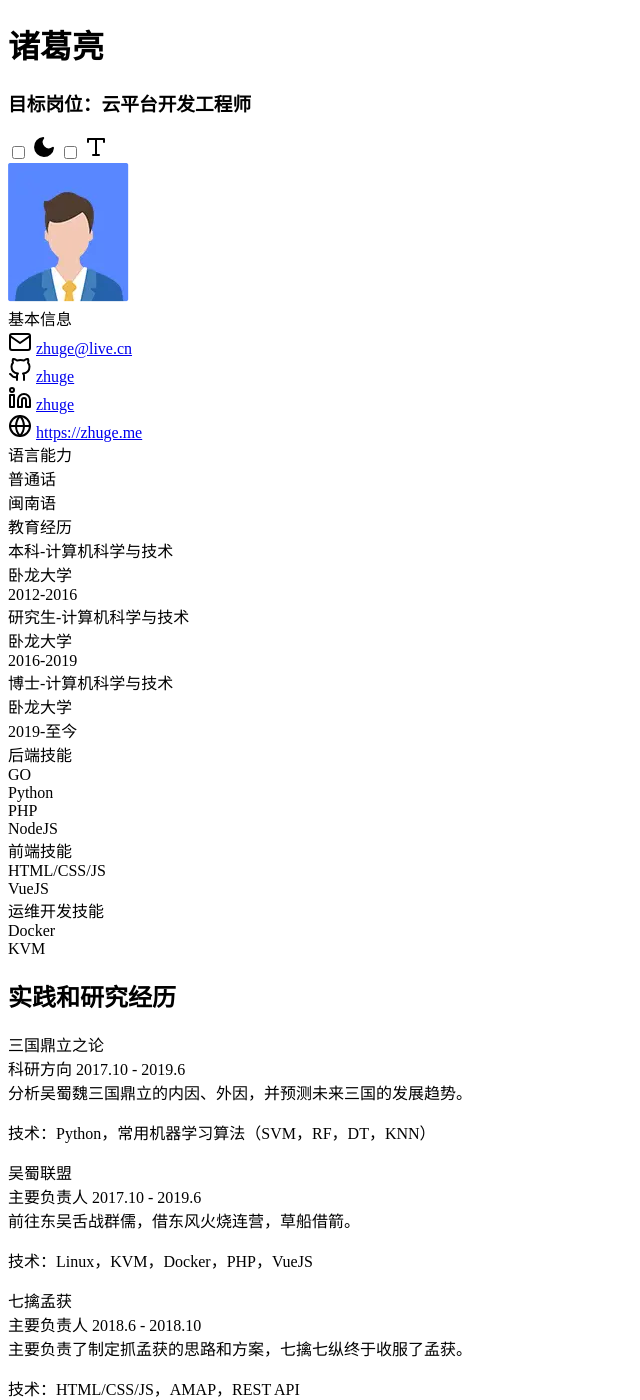
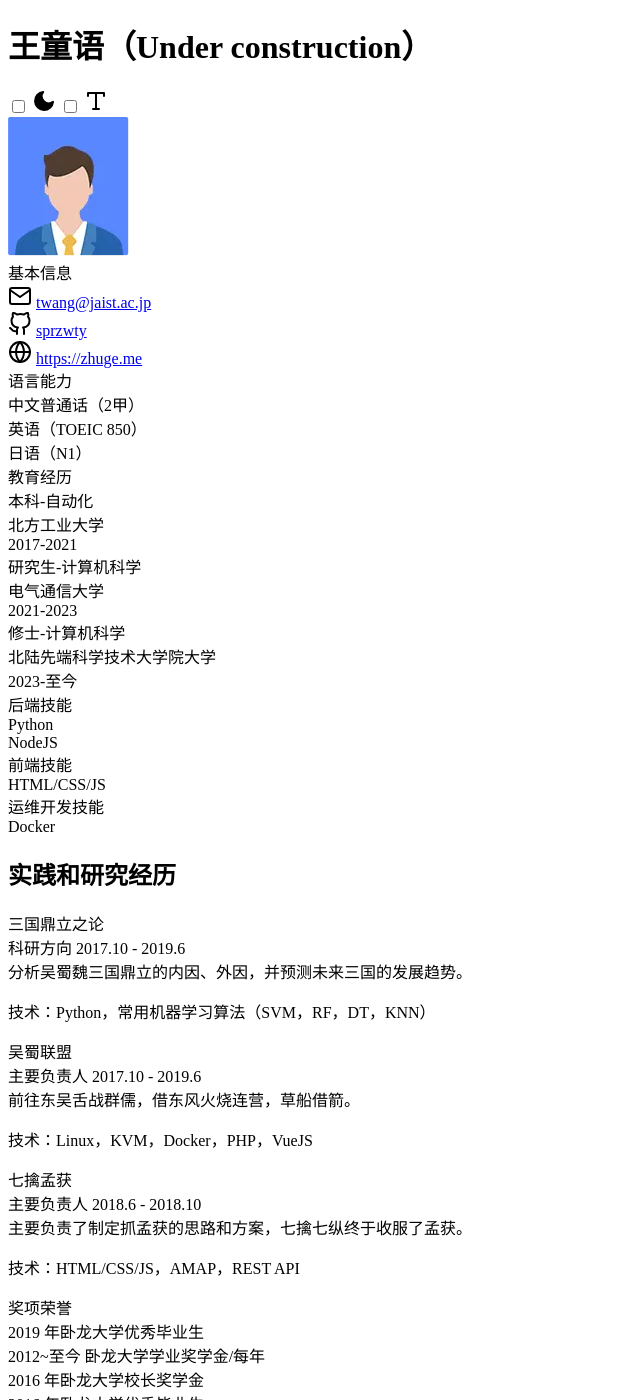
Before and after one commit to Sprzwty/sprzwty.github.io, a Jekyll site: the page built from cv.md, in a window 1280 px wide and 1400 px high. Shown: the whole window, without its empty margins (0-640 px from the left). Built offline with Jekyll 4.4.1, drawn with Linux system fonts in a browser that asks for light colours; a style sheet for code colours, icons or effects is not loaded; some of the changed text lies outside the part shown.

Commit message:
This is the 23-07-25 2 commit

```diff
--- a/_config.yml
+++ b/_config.yml
@@ -30,10 +30,10 @@ github:
 # PWA
 pwa:
   color: '#81BBFF'
-  short_name: 'lisz'
+  short_name: 'Sprzwty'
 
-# International
-language: zh-cn
+## International
+#language: en
 
 # Navigation links
 nav:
@@ -198,7 +198,7 @@ foreverblog: false
 wormhole: false
 
 # Alive time
-alivetime: false
+alivetime: true
 alivestart: "10/21/2022"
 
 # TOC
--- a/_data/cv.yml
+++ b/_data/cv.yml
@@ -1,39 +1,36 @@
 - lang: "zh"
-  name: "诸葛亮"
-  motivation: "云平台开发工程师"
+  name: "王童语（Under construction）"
+#  motivation: "工程师"
   photo: "/assets/img/h3.webp"
-  email: "zhuge@live.cn"
-  github: "zhuge"
-  linkedin: "zhuge"
+  email: "twang@jaist.ac.jp"
+  github: "sprzwty"
+#  linkedin: "zhuge"
   website: "https://zhuge.me"
   languages:
-    - idiom: "普通话"
-    - idiom: "闽南语"
+    - idiom: "中文普通话（2甲）"
+    - idiom: "英语（TOEIC 850）"
+    - idiom: "日语（N1）"
   educations:
-    - degree: "本科-计算机科学与技术"
-      university: "卧龙大学"
-      time: "2012-2016"
-    - degree: "研究生-计算机科学与技术"
-      university: "卧龙大学"
-      time: "2016-2019"
-    - degree: "博士-计算机科学与技术"
-      university: "卧龙大学"
-      time: "2019-至今"
+    - degree: "本科-自动化"
+      university: "北方工业大学"
+      time: "2017-2021"
+    - degree: "研究生-计算机科学"
+      university: "电气通信大学"
+      time: "2021-2023"
+    - degree: "修士-计算机科学"
+      university: "北陆先端科学技术大学院大学"
+      time: "2023-至今"
   skills:
     - title: "后端技能"
       skill:
-        - GO
         - Python
-        - PHP
         - NodeJS
     - title: "前端技能"
       skill:
         - HTML/CSS/JS
-        - VueJS
     - title: "运维开发技能"
       skill:
         - Docker
-        - KVM
   experience:
     - role: "三国鼎立之论"
       company: "科研方向"
@@ -65,7 +62,7 @@
     - title: "开发平台"
       content: "蜀汉建立的元老，为蜀国的发展和强大贡献了力量。（以上内容均为展示效果填充需要，内容请勿当真！！！）"
 - lang: "en"
-  name: "Zhuge Liang"
+  name: "Zhuge Liang(Under construction)"
   motivation: "Cloud Computing Developer"
   photo: "/assets/img/h3.webp"
   email: "zhuge@live.cn"
```
